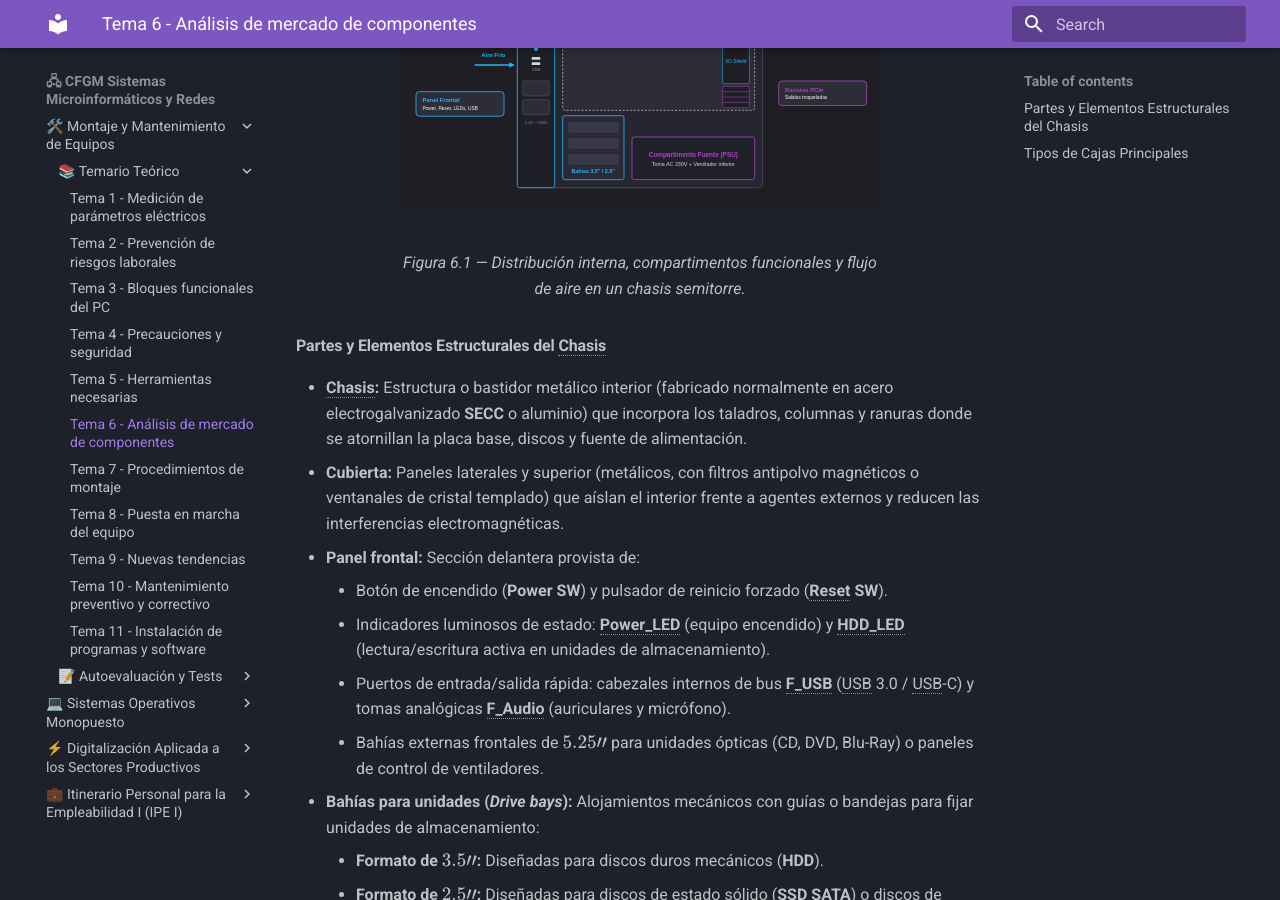
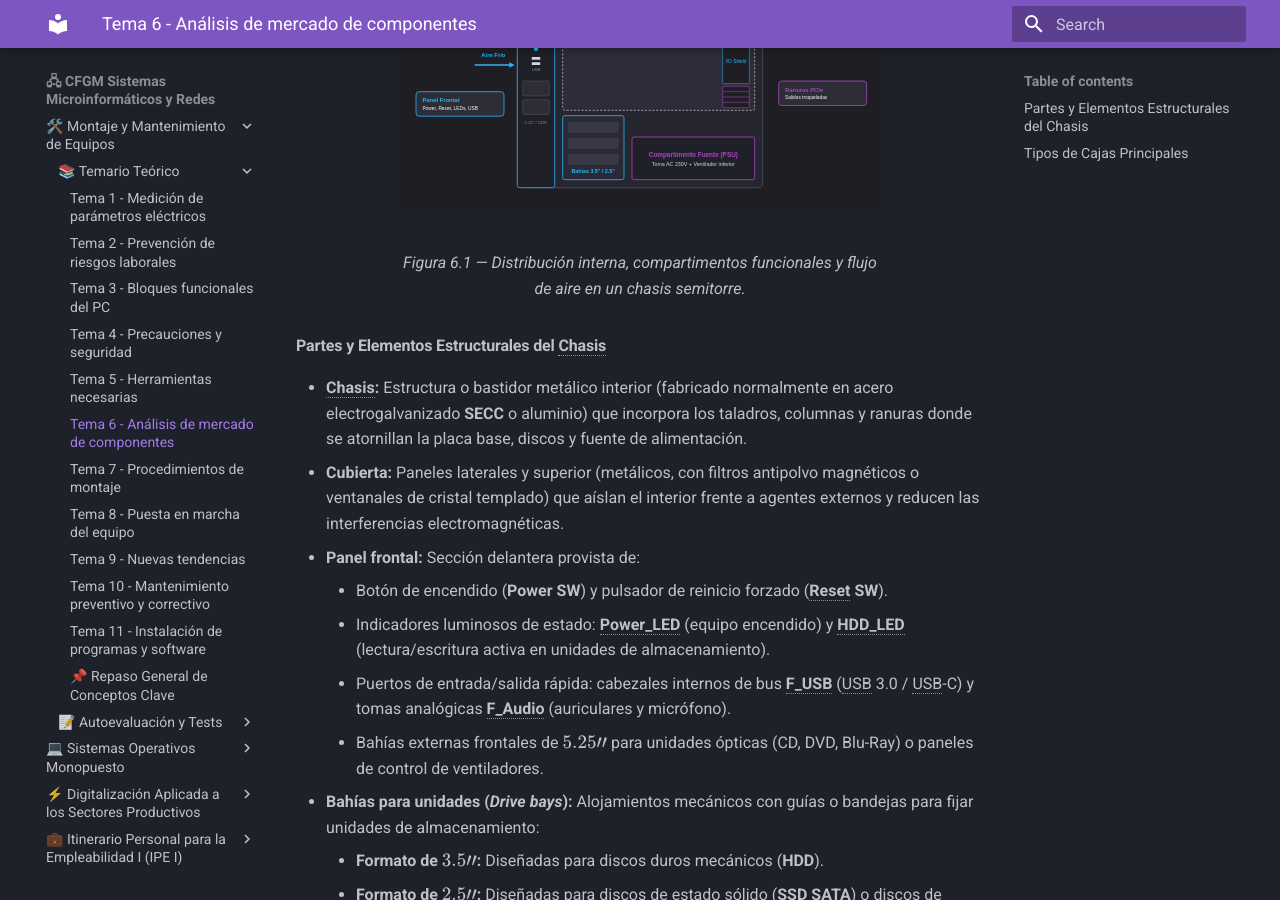
Before and after one commit to Beamspark/SMR-Apuntes, an MkDocs documentation site: the page built from docs/smr/montaje/tema-6.md, in a window 1280 px wide and 900 px high, scrolled down 486 px. Built offline with MkDocs 1.6.1 and Material for MkDocs 9.7.7, drawn with Linux system fonts in a browser that asks for light colours.

Commit message:
Update mkdocs.yml

```diff
--- a/mkdocs.yml
+++ b/mkdocs.yml
@@ -48,6 +48,7 @@ nav:
               - Tema 9 - Nuevas tendencias: smr/montaje/tema-9.md
               - Tema 10 - Mantenimiento preventivo y correctivo: smr/montaje/tema-10.md
               - Tema 11 - Instalación de programas y software: smr/montaje/tema-11.md
+              - 📌 Repaso General de Conceptos Clave: smr/montaje/resumen-conceptos-clave.md
           - "📝 Autoevaluación y Tests":
               - Índice de Tests: smr/montaje/test/index.md
               - Test 1 - Parámetros eléctricos: smr/montaje/test/test-tema-1.md
```
